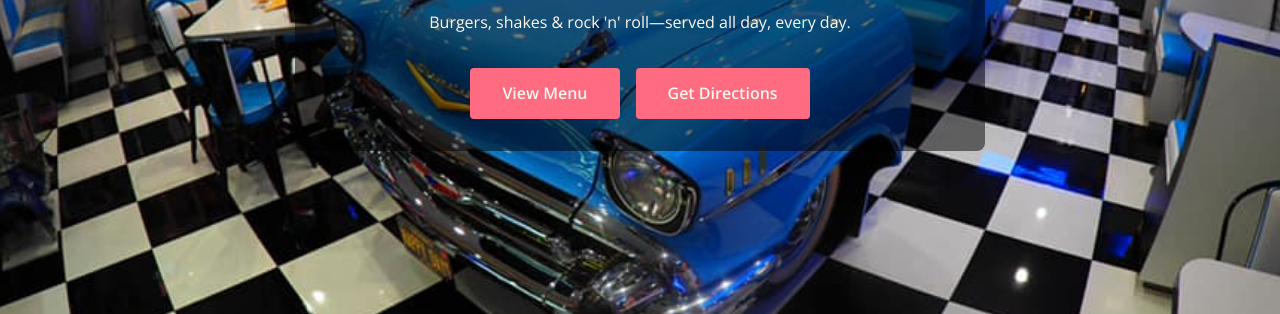
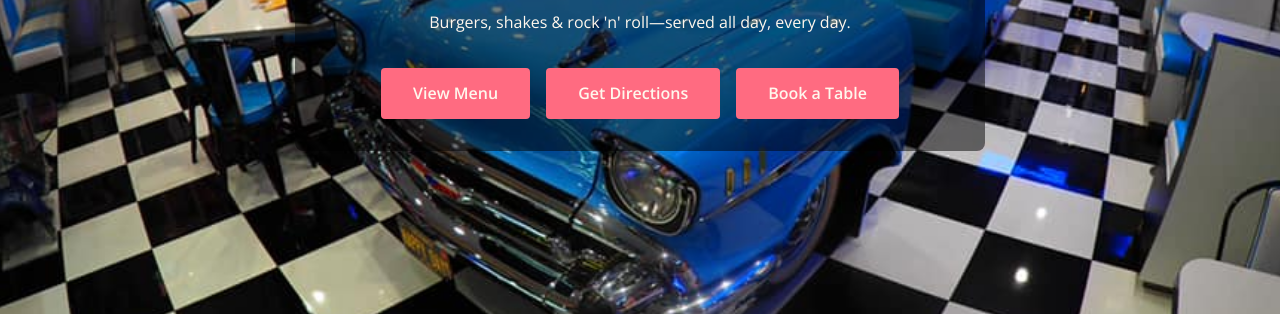
Before and after one commit to matt-milzewski/happyDaysDiner, a plain HTML site: page index.html in a window 1280 px wide. Shown: the part 486-800 px from the top of the page. Drawn offline with nearby package versions, Linux system fonts and the light colour scheme.

Commit message:
book a table

```diff
--- a/index.html
+++ b/index.html
@@ -311,6 +311,7 @@
             <div class="cta-buttons">
                 <a href="#menu" class="btn">View Menu</a>
                 <a href="#findus" class="btn">Get Directions</a>
+                <a href="https://book.squareup.com/appointments/w2dzn2ylt5f04i/location/L20052WBR55X0/services" class="btn" target="_blank" rel="noopener">Book a Table</a>
             </div>
         </div>
     </section>
```
